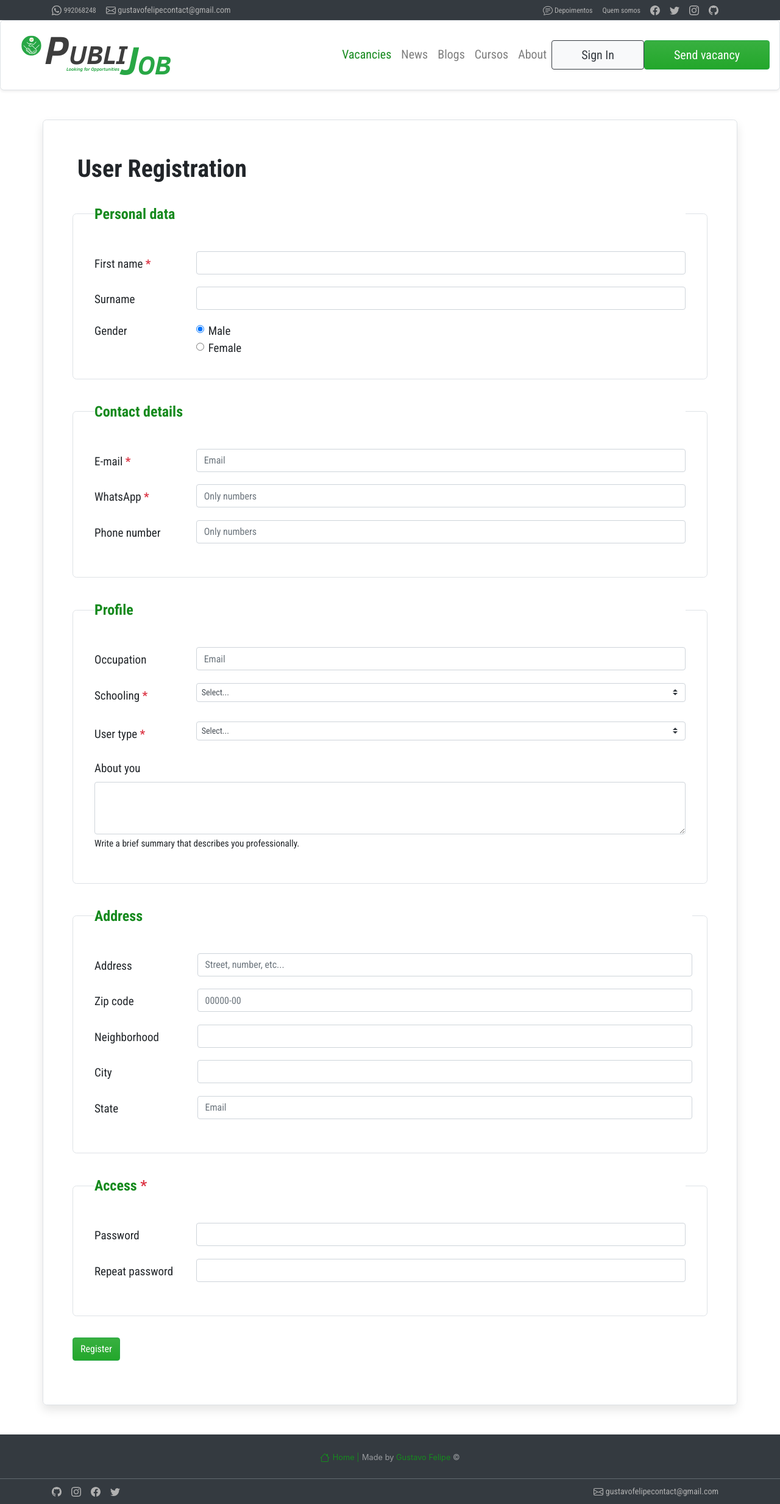
After one commit to gusttavofelipe/publi-job, a Django app: template vacancies/templates/vacancies/form.html in a window 1280 px wide. The commit adds this page. Shown: the whole page at 61% size. Run offline with Django 4.2, Linux system fonts and the light colour scheme; the template is opened without the code that fills it, so the values that code supplies are empty; some libraries are stand-ins or nearby versions.

Commit message:
front: form de cadastro

```diff
--- a/templates/static/css/style.css
+++ b/templates/static/css/style.css
@@ -116,6 +116,21 @@ p{
     color: rgb(145, 145, 145);
 }
 
+/* .register-title{
+    padding: ;
+} */
+
+fieldset{
+    font-family: 'Roboto Condensed', sans-serif;
+    padding: 35px;
+    margin-bottom: 35px!important;
+}
+
+.container-form{
+    font-family: 'Roboto Condensed', sans-serif;
+    font-size: 19px!important;
+}
+
 @media only screen and (max-width: 767px) {
     .img-fluid{
         max-width: 100%!important;
@@ -137,6 +152,10 @@ p{
         height: auto!important;
         padding-left: 2%;
         padding-right: auto;
+    }
+
+    .container-form{
+        padding: 48px;
     }
 
 }
--- /dev/null
+++ b/vacancies/templates/vacancies/form.html
@@ -0,0 +1,156 @@
+{% extends 'base.html' %}
+
+{% block content %}
+<div class="container container-form border rounded shadow mb-5 mt-5">
+    <h1 class="register-title p-2 pb-4 font-weight-bold">User Registration</h1>
+    <form method="post" action="">
+        <fieldset class="form-group border rounded">
+            <legend class="text-success font-weight-bold">Personal data</legend>
+            <div class="form-group row">
+                <label for="" class="col-sm-2 col-form-label">First name <strong class="text-danger">*</strong></label>
+                <div class="col-sm-10">
+                    <input type="text" class="form-control form-input">
+                </div>
+
+            </div>
+
+            <div class="form-group row">
+                <label for="" class="col-sm-2 col-form-label">Surname</label>
+                <div class="col-sm-10">
+                    <input type="text" class="form-control form-input">
+                </div>
+            </div>
+            <div class="row">
+                <legend class="col-form-label col-sm-2 pt-0">Gender</legend>
+                <div class="col-sm-10">
+                    <div class="form-check">
+                        <input class="form-check-input" type="radio" name="gridRadios" id="gridRadios1" value="option1"
+                            checked>
+                        <label class="form-check-label" for="gridRadios1">
+                            Male
+                        </label>
+                    </div>
+                    <div class="form-check">
+                        <input class="form-check-input" type="radio" name="gridRadios" id="gridRadios2" value="option2">
+                        <label class="form-check-label" for="gridRadios2">
+                            Female
+                        </label>
+                    </div>
+                </div>
+            </div>
+        </fieldset>
+
+        <fieldset class="form-group border rounded ">
+            <legend class="text-success font-weight-bold">Contact details</legend>
+            <div class="form-group row">
+                <label for="" class="col-sm-2 col-form-label">E-mail <strong class="text-danger">*</strong></label>
+                <div class="col-sm-10">
+                    <input type="email" class="form-control form-input" id="" placeholder="Email">
+                </div>
+            </div>
+
+            <div class="form-group row">
+                <label for="" class="col-sm-2 col-form-label">WhatsApp <strong class="text-danger">*</strong></label>
+                <div class="col-sm-10">
+                    <input type="number" class="form-control form-input" id="" placeholder="Only numbers">
+                </div>
+            </div>
+            <div class="form-group row">
+                <label for="" class="col-sm-2 col-form-label">Phone number</label>
+                <div class="col-sm-10">
+                    <input type="number" class="form-control form-input" id="" placeholder="Only numbers">
+                </div>
+            </div>
+        </fieldset>
+
+        <fieldset class="form-group border rounded ">
+            <legend class="text-success font-weight-bold">Profile</legend>
+            <div class="form-group row">
+                <label for="" class="col-sm-2 col-form-label">Occupation</label>
+                <div class="col-sm-10">
+                    <input type="text" class="form-control form-input" id="" placeholder="Email">
+                </div>
+            </div>
+
+            <div class="form-group row">
+                <label for="" class="col-sm-2 col-form-label">Schooling <strong class="text-danger">*</strong></label>
+                <div class="col-sm-10">
+                    <select class="custom-select custom-select-sm mb-3">
+                        <option selected>Select...</option>
+                        <option value="1">Elementary school</option>
+                        <option value="2">High School</option>
+                        <option value="3">Graduate school</option>
+                    </select>
+                </div>
+            </div>
+            <div class="form-group row">
+                <label for="" class="col-sm-2 col-form-label">User type <strong class="text-danger">*</strong></label>
+                <div class="col-sm-10">
+                    <select class="custom-select custom-select-sm mb-3">
+                        <option selected>Select...</option>
+                        <option value="1">Legal person</option>
+                        <option value="2">Natural person</option>
+                    </select>
+                </div>
+            </div>
+            <div class="control">
+                <div class="form-group">
+                    <label for="">About you</label>
+                    <textarea class="form-control" rows="3" cols="50"></textarea>
+                    <small>Write a brief summary that describes you professionally.</small>
+                </div>
+            </div>
+        </fieldset>
+        <fieldset class="form-group border rounded pr-4">
+            <legend class="text-success font-weight-bold">Address</legend>
+            <div class="form-group row">
+                <label for="" class="col-sm-2 col-form-label">Address</label>
+                <div class="col-sm-10">
+                    <input type="text" class="form-control form-input" placeholder="Street, number, etc...  ">
+                </div>
+            </div>
+            <div class="form-group row">
+                <label for="" class="col-sm-2 col-form-label">Zip code</label>
+                <div class="col-sm-10">
+                    <input type="number" class="form-control form-input" placeholder="00000-00">
+                </div>
+            </div>
+            <div class="form-group row">
+                <label for="" class="col-sm-2 col-form-label">Neighborhood</label>
+                <div class="col-sm-10">
+                    <input type="text" class="form-control form-input">
+                </div>
+            </div>
+            <div class="form-group row">
+                <label for="" class="col-sm-2 col-form-label">City</label>
+                <div class="col-sm-10">
+                    <input type="text" class="form-control form-input">
+                </div>
+            </div>
+            <div class="form-group row">
+                <label for="" class="col-sm-2 col-form-label">State</label>
+                <div class="col-sm-10">
+                    <input type="text" class="form-control form-input" id="" placeholder="Email">
+                </div>
+            </div>
+        </fieldset>
+        <fieldset class="form-group border rounded ">
+            <legend class="text-success font-weight-bold">Access  <strong class="text-danger">*</strong></legend>
+            <div class="form-group row">
+                <label for="" class="col-sm-2 col-form-label">Password</label>
+                <div class="col-sm-10">
+                    <input type="password" class="form-control form-input">
+                </div>
+            </div>
+            <div class="form-group row">
+                <label for="" class="col-sm-2 col-form-label">Repeat password</label>
+                <div class="col-sm-10">
+                    <input type="password" class="form-control form-input">
+                </div>
+            </div>
+        </fieldset>
+        <input type="submit" class="btn btn-success mb-4" value="Register">
+    </form>
+</div>
+
+{% endblock content %}
--- a/vacancies/templates/vacancies/index.html
+++ b/vacancies/templates/vacancies/index.html
@@ -8,7 +8,8 @@
         <img src="{% static 'img/ba.png' %}" class="img-fluid" alt="">
         <div class="banner-title">
             <h1 class="banner-title main-text text-center">
-                <a href="#" class="title-link border rounded text-white p-1 shadow rounded">Connect</a>
+                <a href="{% url 'vacancy_form' %}" class="title-link border rounded
+                text-white p-1 shadow rounded" target="_blank">Connect</a>
                 with Opportunities
             </h1>
             <h2 class="banner-title text-center">Search for vacancies here</h2>
--- a/vacancies/urls.py
+++ b/vacancies/urls.py
@@ -7,4 +7,5 @@ urlpatterns = [
     path('vacancy/<int:pk>', views.VacancyDetail.as_view(), name='vacancy_detail'),
     path('search/', views.VacancySearch.as_view(), name='vacancy_search'),
     path('vacancy_category/<str:category>', views.VacancyCategory.as_view(), name='vacancy_category'),
+    path('vacancy_form/', views.VacancyForm.as_view(), name='vacancy_form'),
 ]
--- a/vacancies/views.py
+++ b/vacancies/views.py
@@ -1,6 +1,4 @@
 from vacancies.models import Vacancy
-from categories.models import Category
-
 
 from django.views import View
 from django.views.generic.list import ListView
@@ -26,3 +24,7 @@ class VacancyCategory(VacancyHome):
 
         qs = Vacancy.objects.filter(category__name=category)
         return qs
+
+
+class VacancyForm(VacancyHome):
+    template_name = 'vacancies/form.html'
```
